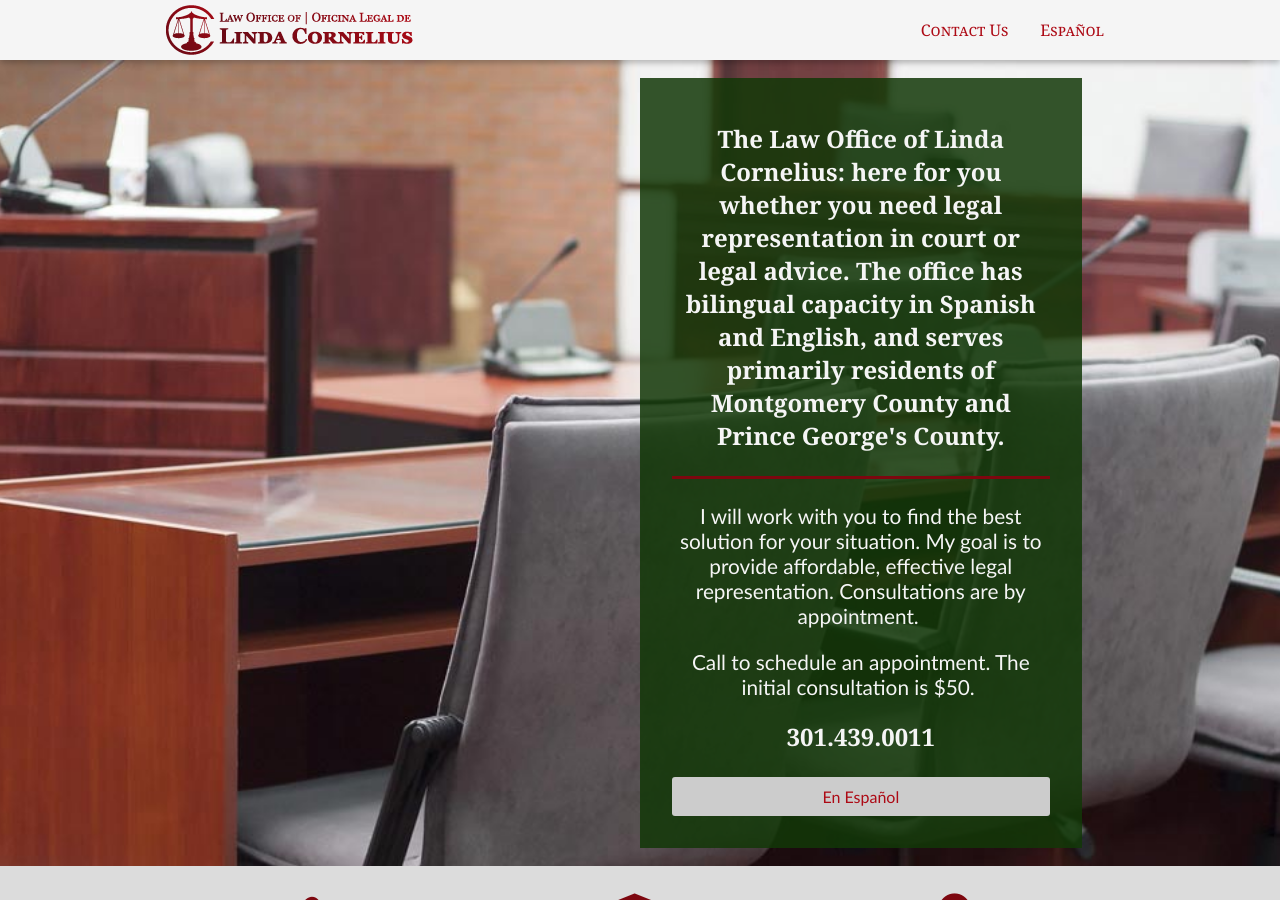
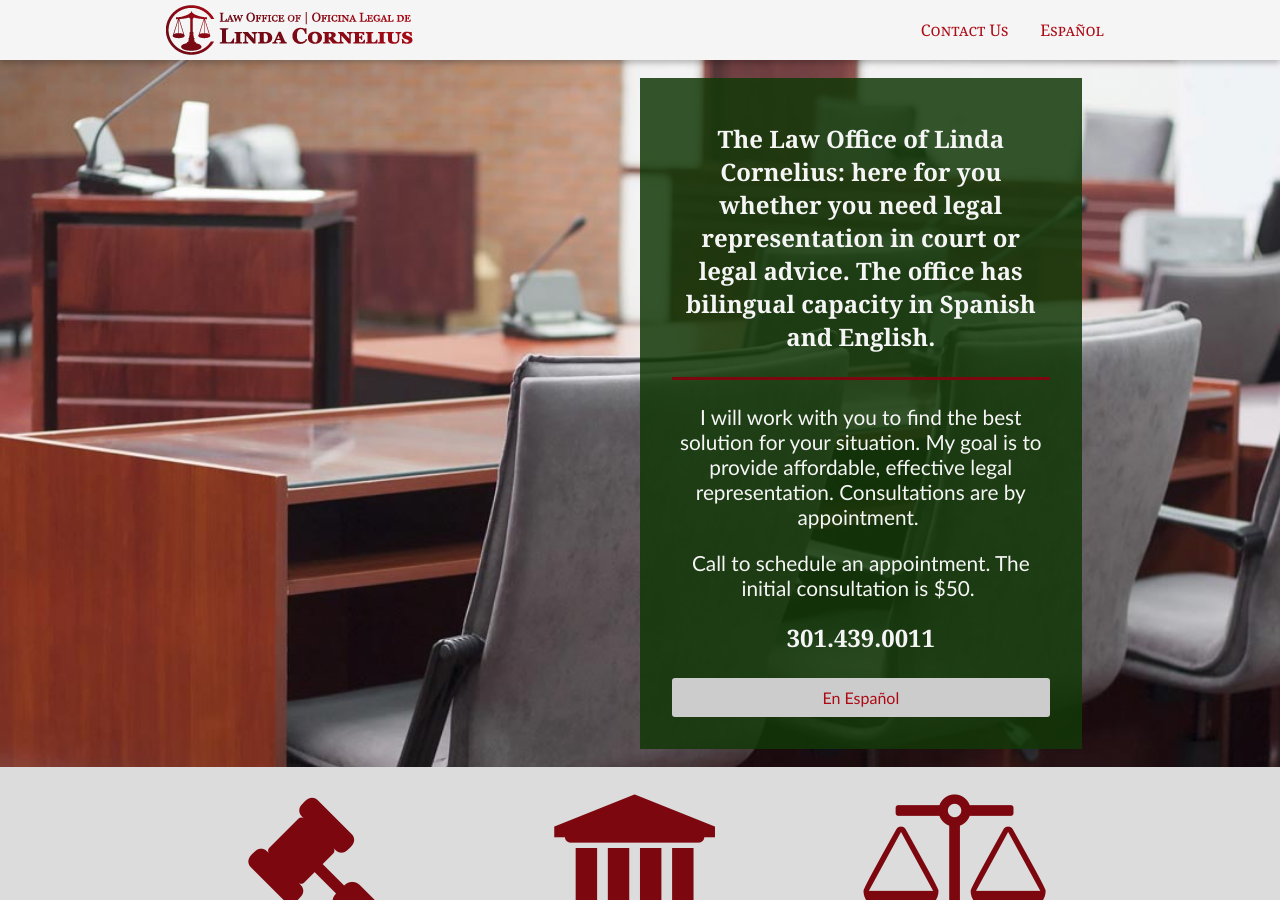
Before and after one commit to edamtoft/cornelius.legal.site, a Jekyll site: the page built from index.markdown, in a window 1280 px wide and 900 px high. Built offline with Jekyll 4.4.1, drawn with Linux system fonts in a browser that asks for light colours; nearby versions of some CDN libraries.

Commit message:
Updated '/index.markdown' via CloudCannon

```diff
--- a/index.markdown
+++ b/index.markdown
@@ -2,12 +2,12 @@
 title: Home
 identifier: home
 layout: home
-hero_header: 'The Law Office of Linda Cornelius: here for you whether you need legal
-  representation in court or legal advice. The office has bilingual capacity in Spanish
-  and English, and serves primarily residents of Montgomery County and Prince George''s
-  County.'
-hero_content_markdown: |-
-  I will work with you to find the best solution for your situation. My goal is to provide affordable, effective legal representation. Consultations are by appointment.&nbsp;
+hero_header: 'The Law Office of Linda Cornelius: here for you whether you need legal representation in court or legal advice. The office has bilingual capacity in Spanish and English.'
+hero_content_markdown: >-
+  I will work with you to find the best solution for your situation. My goal is
+  to provide affordable, effective legal representation. Consultations are by
+  appointment.&nbsp;
+
 
 
 
@@ -17,13 +17,15 @@
 
 
 
+
   ## 301.439.0011
 hero_cta: En Español
-hero_link: "/espanol/"
-banner_image: "/assets/courtroom.jpg"
+hero_link: /espanol/
+banner_image: /assets/courtroom.jpg
 language: english
 sitemap: true
 ---
+
 
 # Law Office of Linda Cornelius
 
```
